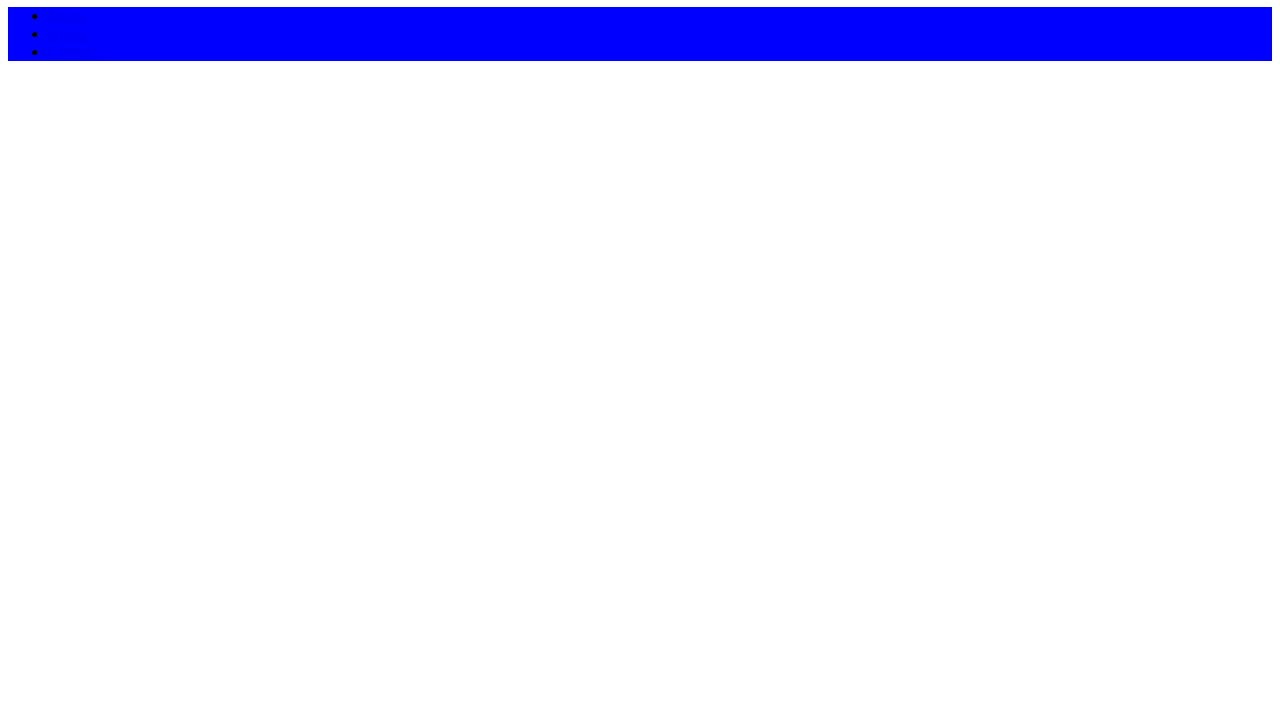
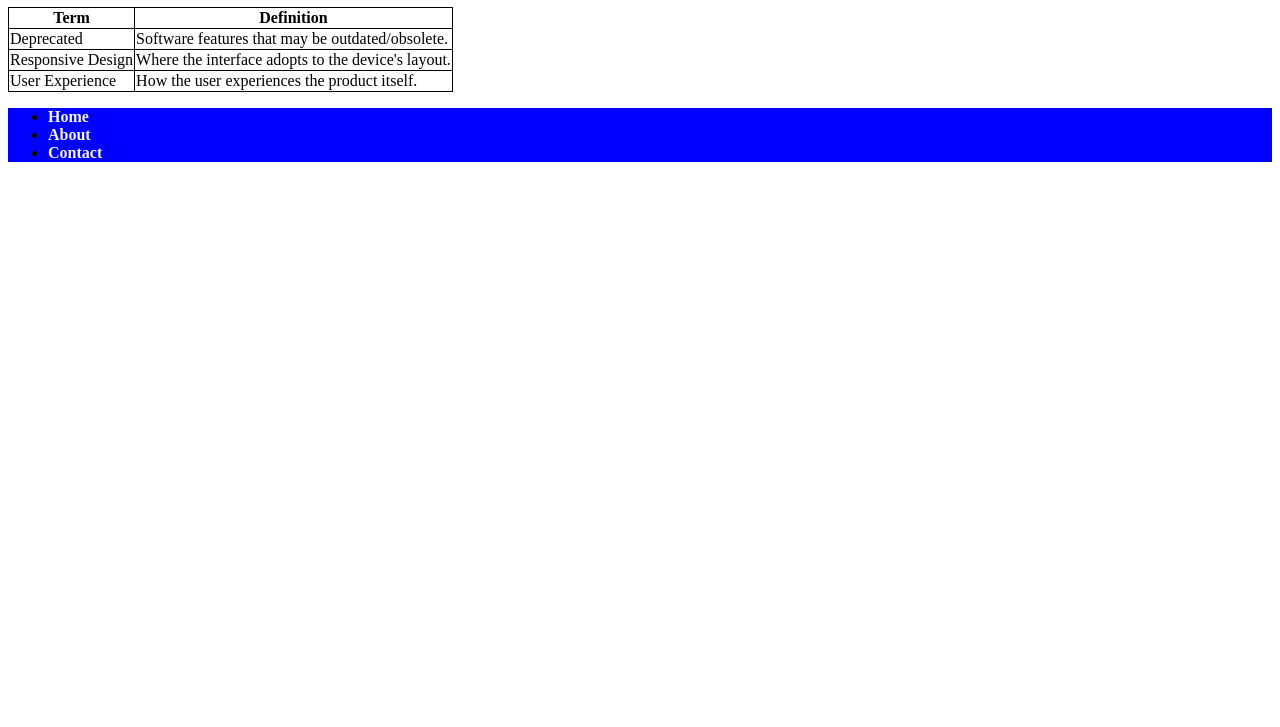
Before and after one commit to aaguerra174/ch03project_aaguerra174, a plain HTML site: page index.html in a window 1280 px wide. Shown: the part 73-800 px from the top of the page. Drawn offline with Linux system fonts and the light colour scheme.

Commit message:
added table

```diff
--- a/index.html
+++ b/index.html
@@ -8,6 +8,28 @@
 <body>
     <header>
     <h1>Home</h1>
+    <table>
+        <thead>
+            <tr>
+                <th>Term</th>
+                <th>Definition</th>
+            </tr>
+        </thead>
+        <tbody>
+            <tr>
+                <td>Deprecated</td>
+                <td>Software features that may be outdated/obsolete.</td>
+            </tr>
+            <tr>
+                <td>Responsive Design</td>
+                <td>Where the interface adopts to the device's layout.</td>
+            </tr>
+            <tr>
+                <td>User Experience</td>
+                <td>How the user experiences the product itself.</td>
+            </tr>
+        </tbody>
+    </table>
     </header>
     <nav>
      <ul class="nav-list">
--- a/styles/main.css
+++ b/styles/main.css
@@ -6,3 +6,14 @@ nav ul li:hover {
  background-color: darkgray;
  list-style-type: none;
 }
+nav ul li a{
+text-decoration: none;
+font-weight: bold;
+color: beige;
+
+}
+
+table, th, td {
+    border:1px solid black;
+    border-collapse: collapse;
+}
```
